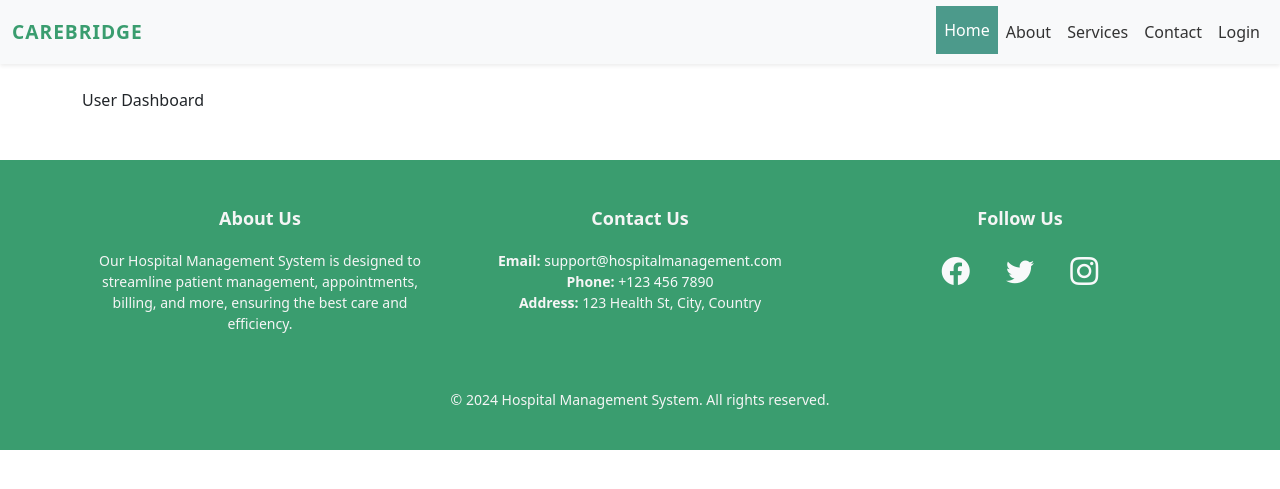
After one commit to HarshanaWAJ/hospital_management_system, a Django app: page /user_dashboard/ in a window 1280 px wide. The commit adds this page. Shown: the top 489 px of the page. Run offline with Django 5.2, Linux system fonts and the light colour scheme.

Commit message:
User Login and Registration Done

```diff
--- a/base/static/css/home_style.css
+++ b/base/static/css/home_style.css
@@ -5,7 +5,7 @@
     color: white;
     position: relative;
     overflow: hidden;
-    height: 100vh; /* Full-screen height for the hero section */
+    height: 30vh !important; /* Full-screen height for the hero section */
     padding: 5rem 0; /* Add padding to vertically center content */
 }
 
--- a/base/templates/home.html
+++ b/base/templates/home.html
@@ -18,7 +18,6 @@
                     </p>
                     <div class="cta-buttons">
                         <a href="#services" class="btn btn-primary btn-lg">Our Services</a>
-                        <a href="appointments/create/" class="btn btn-primary btn-lg">Make an Appointment</a> <!-- New Appointment Button -->
                     </div>
                 </div>
             </div>
--- a/base/templates/register.html
+++ b/base/templates/register.html
@@ -136,13 +136,12 @@
                     <button type="submit" class="btn btn-outline-light btn-lg form-outline">
                       Register
                     </button>
-                  </form>
                 </div>
               </div>
 
               <!-- Contact Details Section -->
               <div class="col-lg-6 bg-indigo text-white">
-                <div class="p-5">
+                <form class="p-5">
                   <h3 class="fw-normal mb-5">Contact Details</h3>
 
                   <div class="mb-4 pb-2">
@@ -249,6 +248,7 @@
                       site.
                     </label>
                   </div>
+                </form>
                 </div>
               </div>
             </div>
--- /dev/null
+++ b/base/templates/user_dashboard.html
@@ -0,0 +1,9 @@
+{% extends 'main.html' %}
+{% load static %}
+{% block title %}Welcome to the Hospital Management System{% endblock %}
+
+{% block content %}
+    <div class="user_dashboard">
+        User Dashboard
+    </div>
+{% endblock %}
--- a/base/urls.py
+++ b/base/urls.py
@@ -1,10 +1,17 @@
 from django.urls import path
 from . import views
+from django.contrib.auth import views as auth_views
 
 urlpatterns = [
     path('', views.home, name = "home" ),
-    path('login/', views.login, name = "login"),
+    path('login/', views.login_view, name='login'),
     path('register/', views.register, name='register'),
     path('admin-message/', views.admin_message, name = "admin_message"),
     path('delete-message/<int:message_id>/', views.delete_message, name='delete_message'),
+    path('reset_password/', auth_views.PasswordResetView.as_view(), name='reset_password'),
+    path('reset_password_sent/', auth_views.PasswordResetDoneView.as_view(), name='password_reset_done'),
+    path('reset/<uidb64>/<token>/', auth_views.PasswordResetConfirmView.as_view(), name='password_reset_confirm'),
+    path('reset_password_complete/', auth_views.PasswordResetCompleteView.as_view(), name='password_reset_complete'),
+    path('user_dashboard/', views.user_dashboard, name='user_dashboard'),
+    path('logout/', auth_views.LogoutView.as_view(), name='logout'),
 ]
--- a/base/views.py
+++ b/base/views.py
@@ -1,15 +1,22 @@
 from django.shortcuts import render, redirect, get_object_or_404
 from .models import Message
 from .contact_form import MessageForm
-from django.urls import reverse
 from django.http import JsonResponse
 
 from .utils.analyze_message_util import analyze_sentiment, is_question, calculate_service_quality
-from django.views.decorators.csrf import csrf_exempt
+
+# Register
+from django.shortcuts import render, redirect
+from django.contrib import messages
+from .register_form import UserRegisterForm
+
+# Send Mail
+from django.core.mail import send_mail
+
+from django.contrib.auth import authenticate, login
 
 
-
-# Create views here.
+# Views
 
 #Home with Contact Form
 def home(request):
@@ -50,19 +57,44 @@ def delete_message(request, message_id):
 
 
 # Login
-def login(request):
+
+def login_view(request):
+    if request.method == "POST":
+        username = request.POST['username']
+        password = request.POST['password']
+
+        # Authenticate user
+        user = authenticate(request, username=username, password=password)
+
+        if user is not None:
+
+            # Get User Details
+            user_details = {
+                'is_user': user.is_user,
+                'is_admin': user.is_admin,
+                'is_staff': user.is_staff,
+                'is_doctor': user.is_doctor
+            }
+            print(user_details)
+            login(request, user)
+            return redirect('user_dashboard')
+            # Redirect to the user dashboard after successful login
+
+        else:
+            messages.error(request, "Invalid email or password")
+
     return render(request, 'login.html')
 
-# Register
-from django.shortcuts import render, redirect
-from django.contrib import messages
-from .register_form import UserRegisterForm
+
 
 def register(request):
     if request.method == 'POST':
         form = UserRegisterForm(request.POST)
-        if form.is_valid():
-            form.save()
+        if form.is_valid(): # Check form validity
+            user = form.save()  # Save the user with the custom fields
+            # Send account creation success email
+            send_account_creation_email(user)
+
             messages.success(request, 'Your account has been created!')
             return redirect('login')  # Redirect after successful registration
         else:
@@ -71,7 +103,6 @@ def register(request):
         form = UserRegisterForm()
 
     return render(request, 'register.html', {'register_form': form})
-
 
 
 # Admin Messages
@@ -143,3 +174,43 @@ def admin_message(request):
     }
 
     return render(request, 'admin.message.html', context)
+
+# UserDashboard View
+def user_dashboard(request):
+    return render(request, 'user_dashboard.html')
+
+# --------------------------------------------------------------------------------------------------------------
+# Account Registration Mail Sending
+def send_account_creation_email(user):
+    # Logging user information for debugging (you might remove this in production)
+    print(user)
+
+    # Define subject and message
+    subject = 'Welcome to Carebridge - Account Successfully Created'
+
+    message = f"""
+    Dear {user.username},
+
+    We are pleased to inform you that your account has been successfully created on the Carebridge platform.
+
+    You can now log in using your credentials and start exploring the features we offer. If you encounter any issues or have questions, our support team is available to assist you.
+
+    Thank you for choosing Carebridge. We look forward to serving you and hope you have a great experience.
+
+    Best regards,
+    The Carebridge Team
+    Support: support@carebridge.com
+    Website: www.carebridge.com
+    """
+
+    # Send the email using Django's send_mail function
+    send_mail(
+        subject,
+        message,
+        'developmentmail2024@gmail.com',  # Sender's email address
+        [user.email],  # Recipient's email address
+        fail_silently=False,
+    )
+
+
+# ------------------------------------------------------------------------------------------------------------------------------------
--- a/hospital_management_system/urls.py
+++ b/hospital_management_system/urls.py
@@ -1,10 +1,12 @@
 
 from django.contrib import admin
 from django.urls import path, include
+from django.contrib.auth import views as auth_views
 
 
 urlpatterns = [
     path('admin/', admin.site.urls),
     path('', include('base.urls')),
     path('appointments/', include('appoinments.urls')),
+     path('logout/', auth_views.LogoutView.as_view(next_page='/login/'), name='logout'),
 ]
--- a/templates/navbar.html
+++ b/templates/navbar.html
@@ -20,10 +20,33 @@
                 <li class="nav-item">
                     <a class="nav-link" href="/#contact">Contact</a>
                 </li>
-                <!-- Login/Register Buttons -->
-                <li class="nav-item">
-                    <a class="nav-link" href="/login" role="button">Login</a>
-                </li>
+                <!-- Check if user is authenticated -->
+                {% if request.user.is_authenticated %}
+                    <li class="nav-item dropdown">
+                        <span class="nav-link dropdown-toggle" id="navbarDropdown" role="button" data-bs-toggle="dropdown" aria-expanded="false">
+                            Welcome, {{ request.user.username }}
+                        </span>
+                        <ul class="dropdown-menu" aria-labelledby="navbarDropdown">
+                            <!-- Settings Option -->
+                            <li>
+                                <a class="dropdown-item" href="#">Settings</a>
+                            </li>
+                            <!-- Logout Option -->
+                            <li>
+                                <form action="{% url 'logout' %}" method="POST" class="d-inline">
+                                    {% csrf_token %}
+                                    <button type="submit" class="dropdown-item btn btn-link">Logout</button>
+                                </form>
+                            </li>
+                        </ul>
+                    </li>
+                {% else %}
+                    <li class="nav-item">
+                        <a class="nav-link" href="/login" role="button">Login</a>
+                    </li>
+                {% endif %}
+
+
             </ul>
         </div>
     </div>
```
Also changed, not shown: base/register_form.py (+26 -22 lines), base/templates/login.html (+7 -6 lines), base/templates/reset_password.html (added, +7 -0 lines), hospital_management_system/settings.py (+9 -0 lines), base/migrations/0001_initial.py, db.sqlite3.
